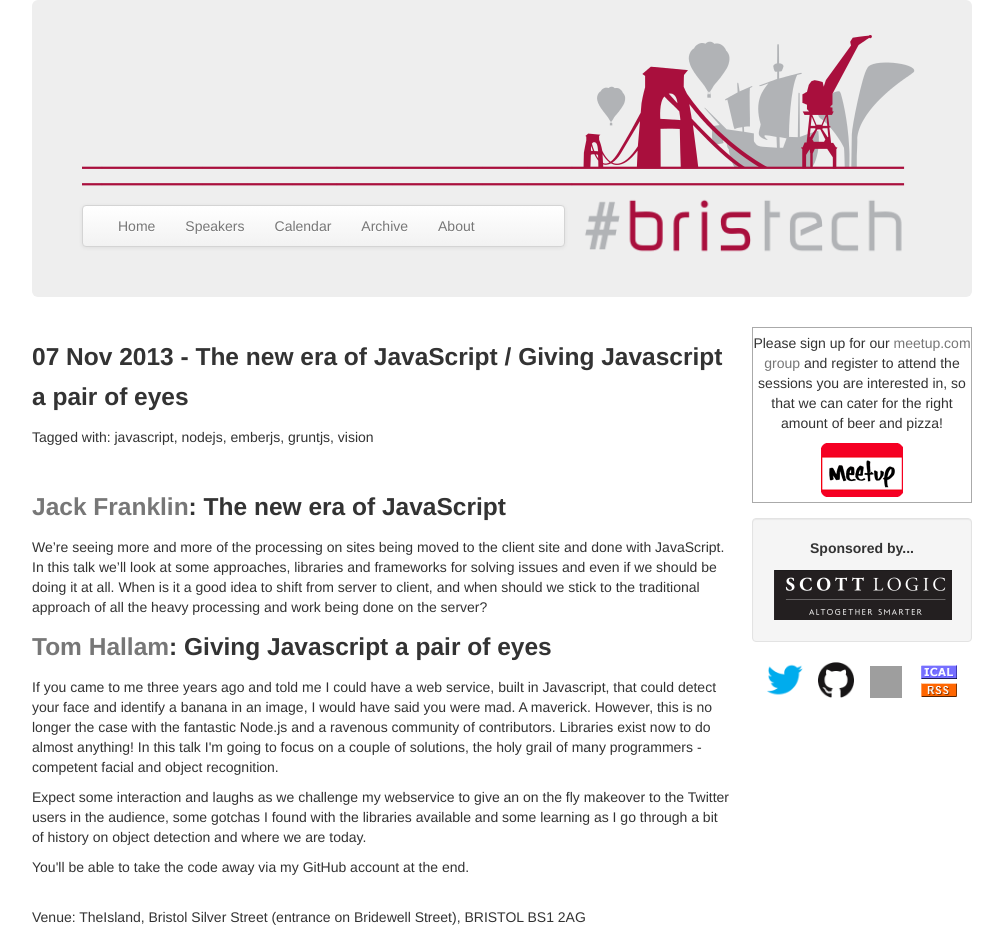
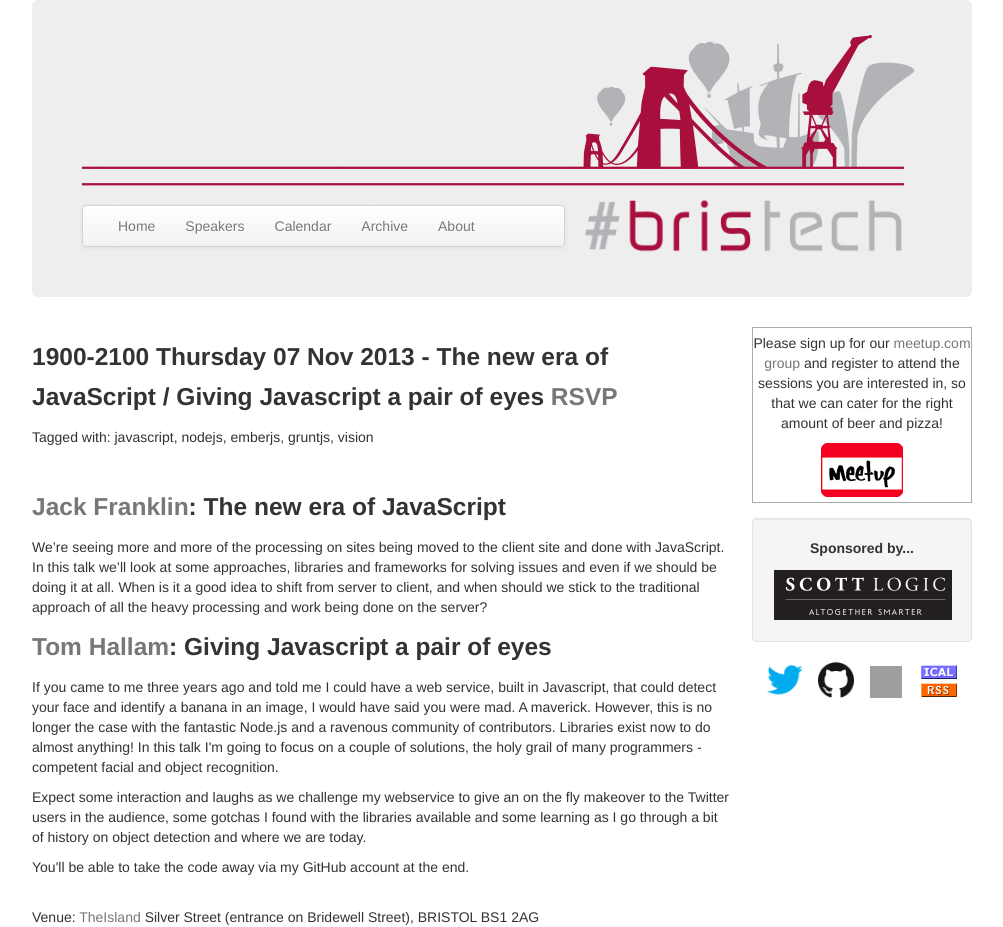
Before and after one commit to bris-tech/bris-tech.github.io, a Jekyll site: the page built from _posts/2013-11-07-session-3.md, in a window 1280 px wide. Shown: the whole page, without its empty margins (138-1141 px from the left). Built offline with Jekyll 4.4.1, drawn with Linux system fonts in a browser that asks for light colours; grey boxes are pictures that could not be loaded.

Commit message:
Added essential details, such as time

```diff
--- a/_layouts/session.html
+++ b/_layouts/session.html
@@ -3,7 +3,7 @@
 ---
 <div itemscope itemtype="http://data-vocabulary.org/Event">
 <h3>
-	<time itemprop="startDate">{{ page.date | date_to_string }}</time> - <span itemprop="description">{{ page.title }}</span>
+	<time itemprop="startDate">1900-2100 Thursday {{ page.date | date_to_string }}</time> - <span itemprop="description">{{ page.title }}</span>
   {% if post.categories contains 'archive' %}
   {% elsif page.meetupid != null %}
   <a href="http://www.meetup.com/bristech/events/{{ page.meetupid }}/" data-event="{{ page.meetupid }}" class="mu-rsvp-btn" itemprop="url">RSVP</a>
@@ -20,7 +20,7 @@
 
 Venue:
     <span itemprop="location" itemscope itemtype="http://data-vocabulary.org/?Organization">
-    <span itemprop="name">TheIsland, Bristol</span>
+	    <span itemprop="name"><a href="/about">TheIsland</a></span>
     <span itemprop="address" itemscope itemtype="http://data-vocabulary.org/Address">
          <span itemprop="street-address">Silver Street (entrance on Bridewell Street)</span>,
 	 <span itemprop="locality">BRISTOL</span>
--- a/index.html
+++ b/index.html
@@ -4,7 +4,10 @@
 ---
 
 <div id="home">
-  <h1 class="page-header">Next Session...</h1>
+	<h1>Tech events on the first Thursday of every month @ TheIsland, Bristol</h1>
+
+	<h2 class="page-header">Next Session...</h2>
+
   {% assign display = true %}
   {% for post in site.categories['event'] reversed %}
     {% if post.categories contains 'archive' %}
```
Also changed, not shown: _posts/2013-11-07-session-3.md (+1 -1 lines).
